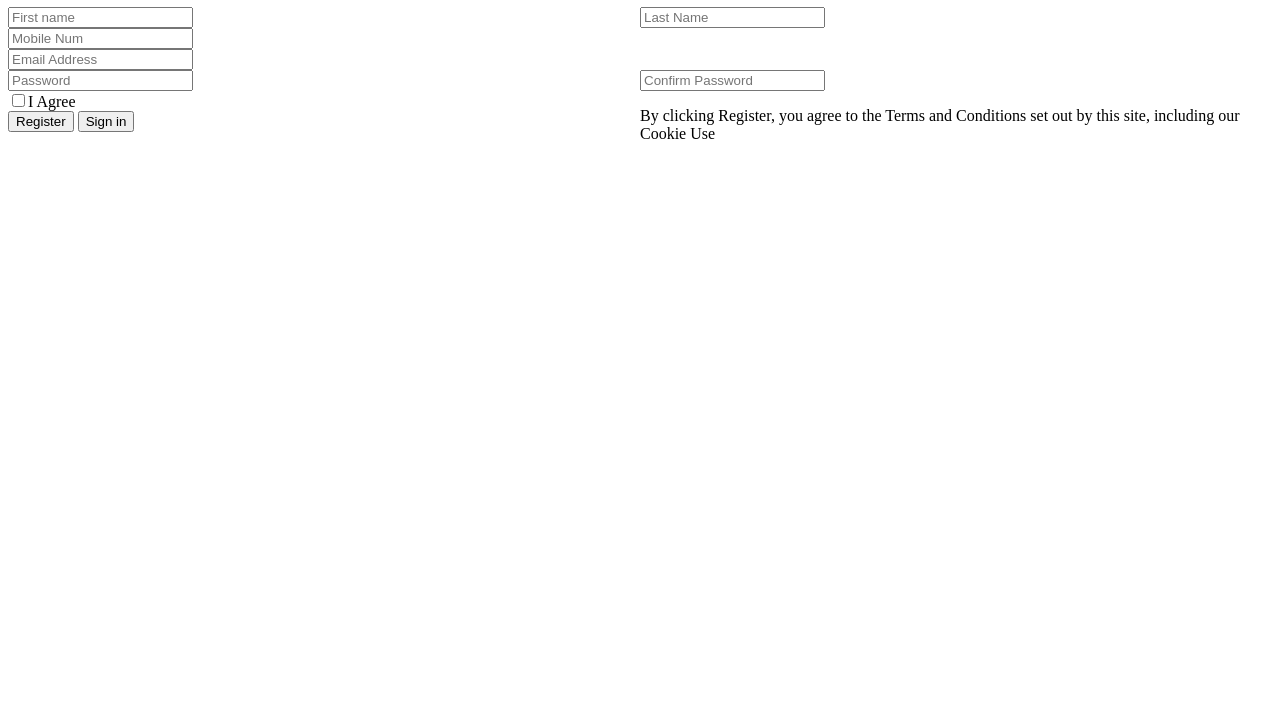
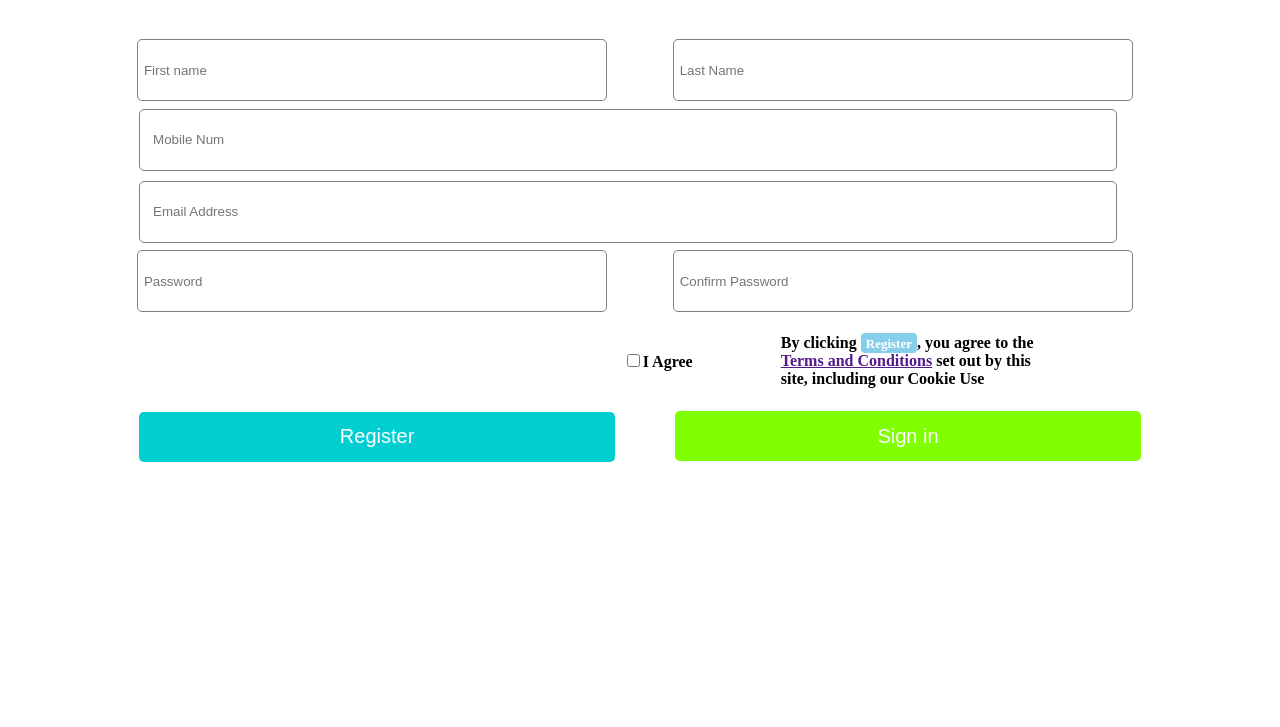
Before and after one commit to MuAshrafMu/FET-Training-020722, a plain HTML site: page A1/index.html in a window 1280 px wide. Shown: the part 73-800 px from the top of the page. Drawn offline with Linux system fonts and the light colour scheme.

Commit message:
Looks closer

```diff
--- a/A1/index.css
+++ b/A1/index.css
@@ -1,12 +1,70 @@
+.singleInput input{
+    border: 1px solid gray;
+    width:94%;
+    height:60px;
+    border-radius: 5px;
+    padding: 0 1.25%;
+    margin: 0.5%;
+}
+.doubleInputs input{
+    border: 1px solid gray;
+    width:94%;
+    height:60px;
+    border-radius: 5px;
+    padding: 0 1.25%;
+    margin: 0.5%;
+}
 .leftItem{
-    width: 50%; float:left
+    width: 48%; float:left
 }
 .rightItem{
-    width: 50%; float:right
+    width: 47%; float:right
 }
-.boxItem{
-
+#regBox{
+    background-color: skyblue;
+    border-radius: 4px;
+    padding: 1% 2%;
+    font-size: 13px;
+    color: white;
 }
 .centreTitle{
     text-align: center;
+    font-family: Arial, Helvetica, sans-serif;
 }
+input:focus {
+    outline: none !important;
+    border: 1px solid blue;
+    box-shadow: 0 0 5px blue;
+}
+.formStyle{
+    width: 80%;
+    margin:auto;
+    padding: 30px;
+}
+.condTable{
+    width: 100%;
+    text-align: left;
+}
+.condTable #textGroup{
+    width:30%;
+}
+.condTable #condText{
+    width:70%;
+
+}
+.doubleInputs button{
+    border: 0ch;
+    color: white;
+    font-size: 20px;
+    border-radius: 5px;
+    padding: 10px;
+    margin: 1%;
+    width: 98%;
+    height: 50px;
+}
+.regButton{
+    background-color:darkturquoise;
+}
+.signinButton{
+    background-color: chartreuse;
+}
--- a/A1/index.html
+++ b/A1/index.html
@@ -8,26 +8,42 @@
 </head>
 
 <body>
+    <div class="centreTitle">
         <h1>Sign up</h1>
+    </div>
     <form>
+        <div class="formStyle">
+            <div class="doubleInputs">
                 <div class="leftItem"><input type="text" id="fname" name="fname" placeholder="First name"></div>
-
                 <div class="rightItem"><input type="text" id="lname" placeholder="Last Name"></div>
-        <input type="text" id="mobileNum" placeholder="Mobile Num"><br>
-        <input type="email" id="emailAddr" placeholder="Email Address"><br>
-
+            </div>
+            <div class="singleInput"><input type="text" id="mobileNum" placeholder="Mobile Num"></div>
+            <div class="singleInput"><input type="email" id="emailAddr" placeholder="Email Address"></div>
+            <div class="doubleInputs">
                 <div class="leftItem"><input type="text" id="passwd" placeholder="Password"></div>
                 <div class="rightItem"><input type="text" id="confirmPasswd" placeholder="Confirm Password"></div>
-        <div class="leftItem"><input type="checkbox" id="agreeTermAndCond"><label for="agreeTermAndCond">I Agree</label>
             </div>
-        <div class="rightItem">
-            <p>By clicking Register, you agree to the Terms and Conditions set out by this site, including our Cookie
+            <div class="condTable">
+                <table>
+                    <tr>
+                        <th id="textGroup"><input type="checkbox" id="agreeTermAndCond"><label for="agreeTermAndCond">I Agree</label></th>
+                        <th>
+                            <p id="condText">By clicking <span id="regBox">Register</span>, you agree to the <a href="">Terms and Conditions</a> set out by this site,
+                                including our
+                                Cookie
                                 Use
                             </p>
+                        </th>
+                    </tr>
+                </table>
             </div>
+            <div class="doubleInputs">
+                <div class="leftItem"><button class="regButton">Register</button></div>
+                <div class="rightItem"><button class="signinButton">Sign in</button></div>
 
-        <input type="submit" value="Register">
-        <button>Sign in</button>
+
+            </div>
+        </div>
     </form>
 </body>
 
```
Lines whose indentation alone changed are shown as unchanged.
